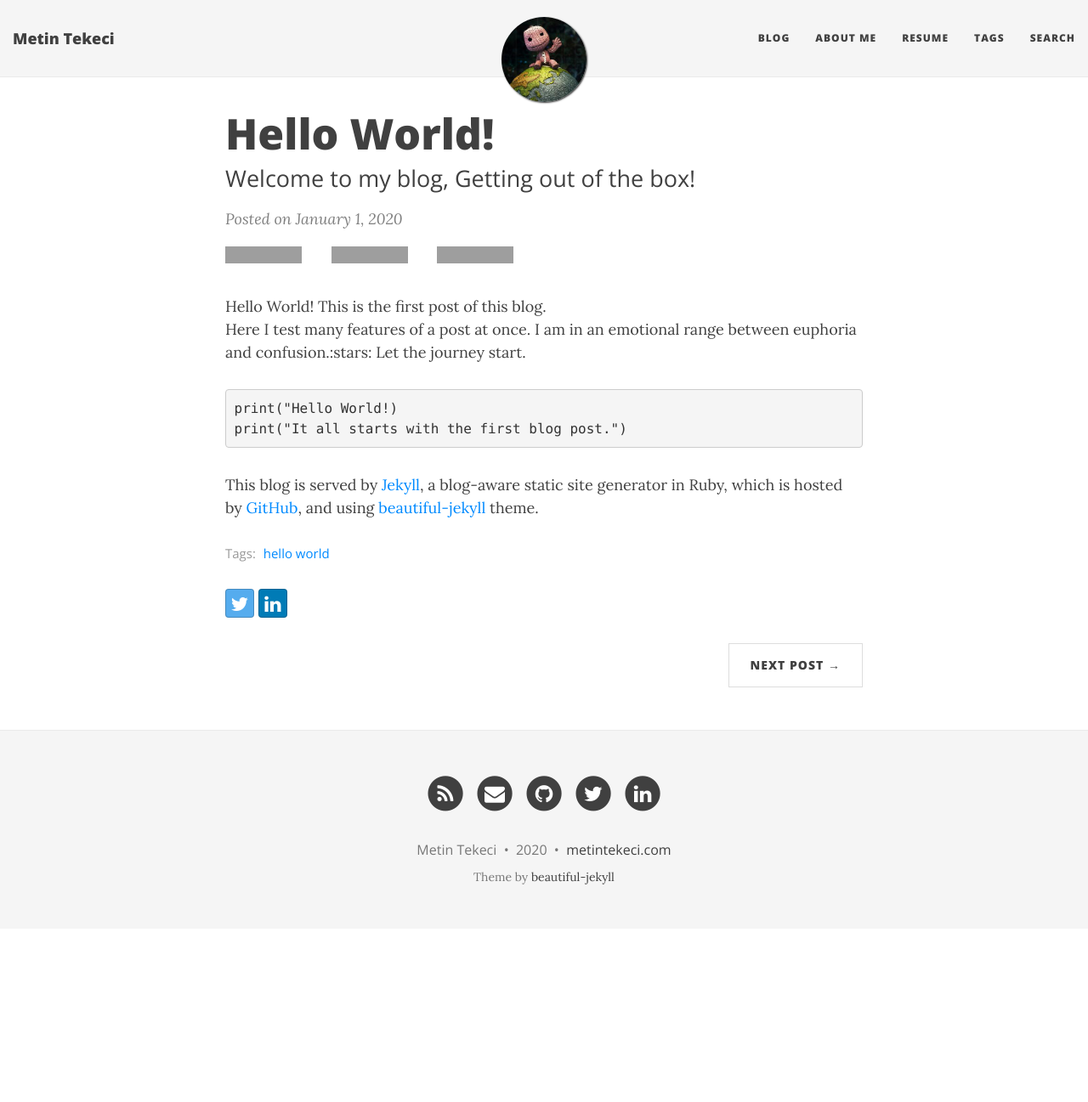
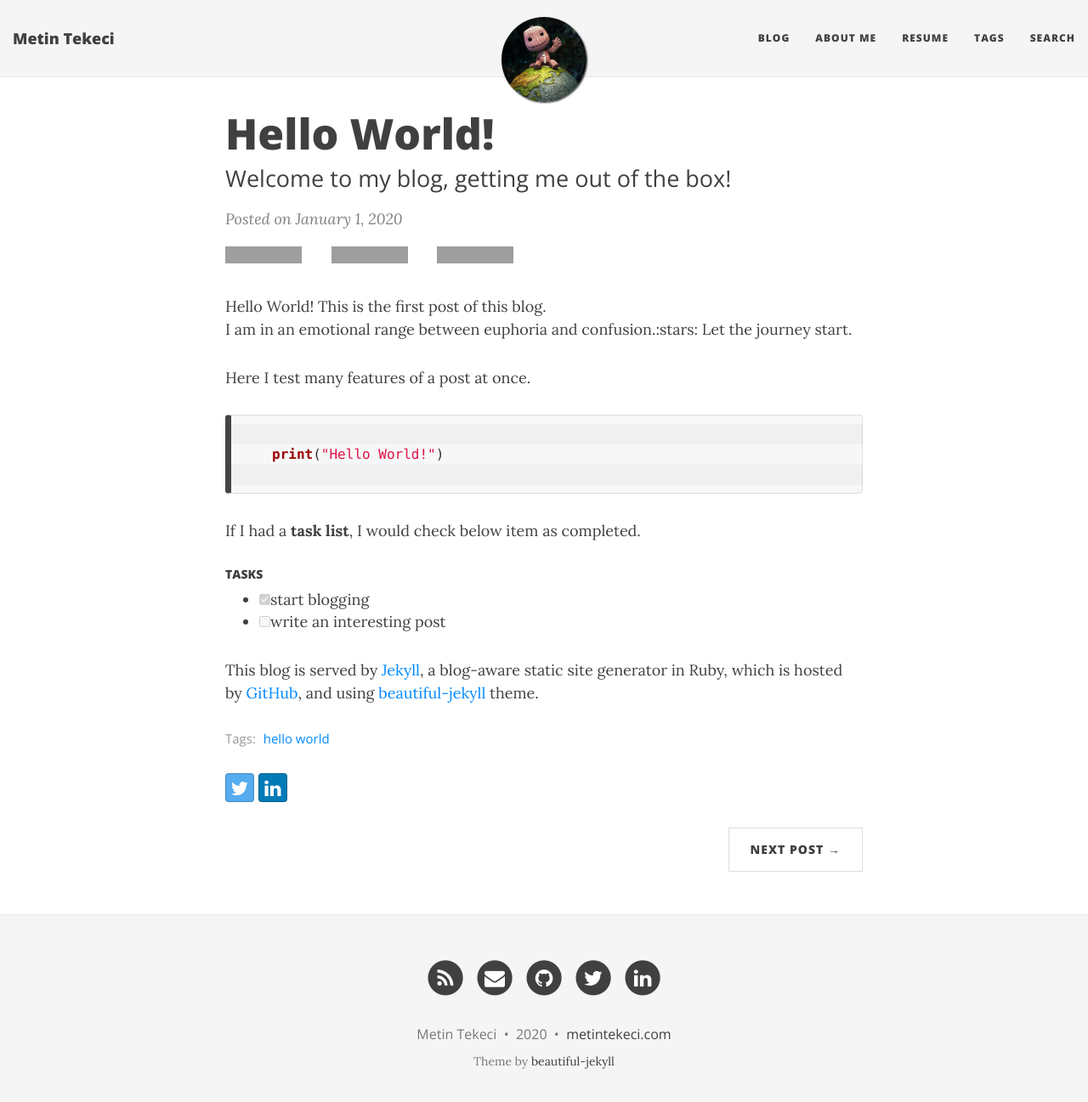
Before and after one commit to metintekeci/metintekeci.github.io, a Jekyll site: the page built from _posts/2020-01-01-first-blog.md, in a window 1280 px wide and 1310 px high. Shown: the top 1297 px of the window at 85% size. Built offline with Jekyll 4.4.1, drawn with Linux system fonts in a browser that asks for light colours; nearby versions of some CDN libraries; grey boxes are pictures that could not be loaded.

Commit message:
edit for minor typos in posts

````diff
--- a/_posts/2020-01-01-first-blog.md
+++ b/_posts/2020-01-01-first-blog.md
@@ -1,7 +1,7 @@
 ---
 layout: post
 title: Hello World!
-subtitle: Welcome to my blog, Getting out of the box!
+subtitle: Welcome to my blog, getting me out of the box!
 image: /img/hello_world.jpeg
 gh-repo: metintekeci/metintekeci.github.io
 gh-badge: [star, fork, follow]
@@ -10,13 +10,23 @@ tags: [hello world]
 ---
 
 Hello World! This is the first post of this blog.
-Here I test many features of a post at once.
 I am in an emotional range between euphoria and confusion.:stars:
 Let the journey start.
 
-``` Python
-print("Hello World!)
-print("It all starts with the first blog post.")
+Here I test many features of a post at once.
+
+
+```python
+
+    print("Hello World!")
+
 ```
 
+
+If I had a **task list**, I would check below item as completed.
+
+##### TASKS
+- [x] start blogging
+- [ ] write an interesting post
+
 This blog is served by [Jekyll](https://jekyllrb.com/), a blog-aware static site generator in Ruby, which is hosted by [GitHub](https://github.com/), and using [beautiful-jekyll](https://github.com/daattali/beautiful-jekyll#readme) theme.
````
Also changed, not shown: _posts/2020-01-10-markdown-for-writing.md (+13 -16 lines), img/good-news.jpeg (added).
